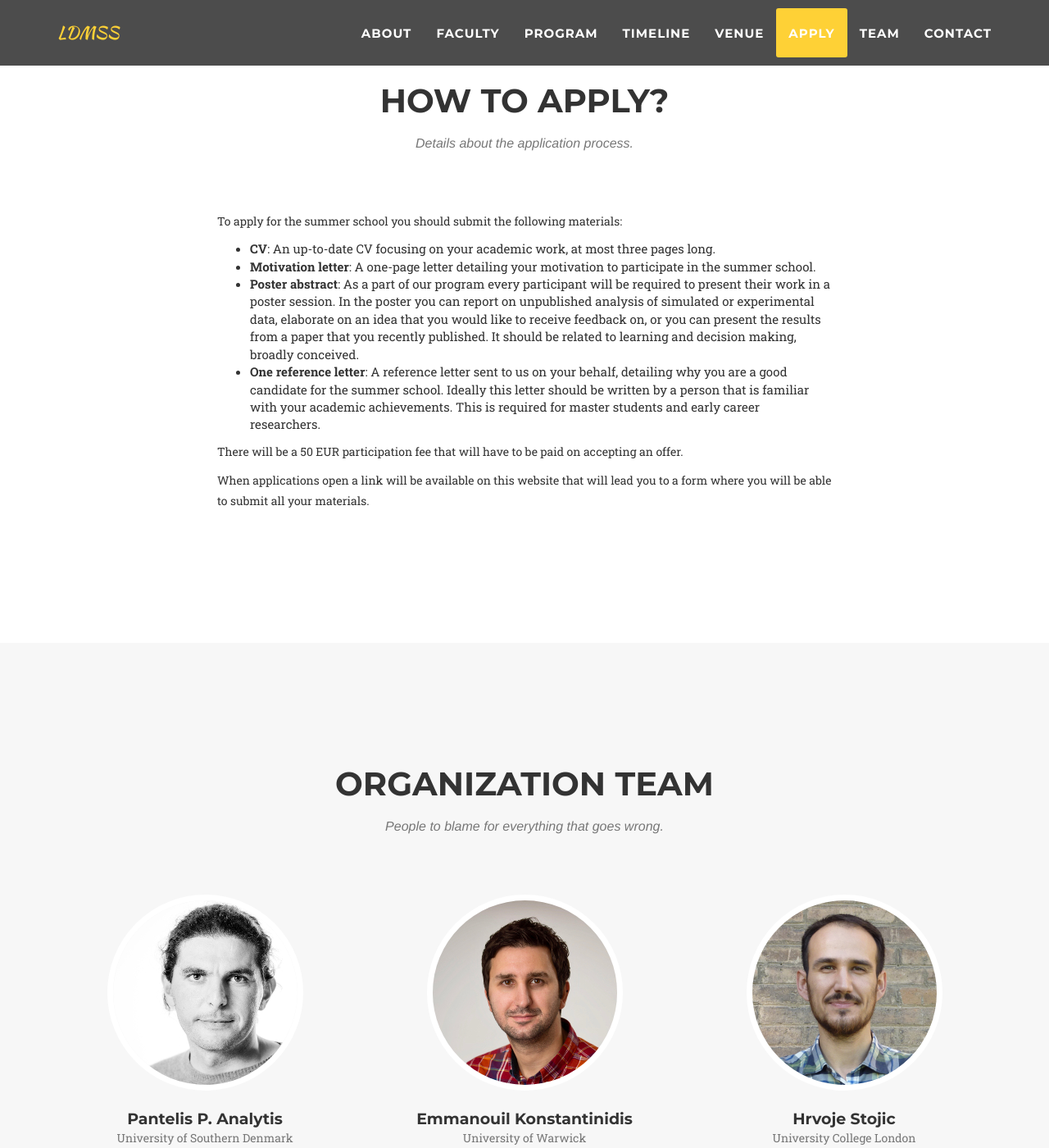
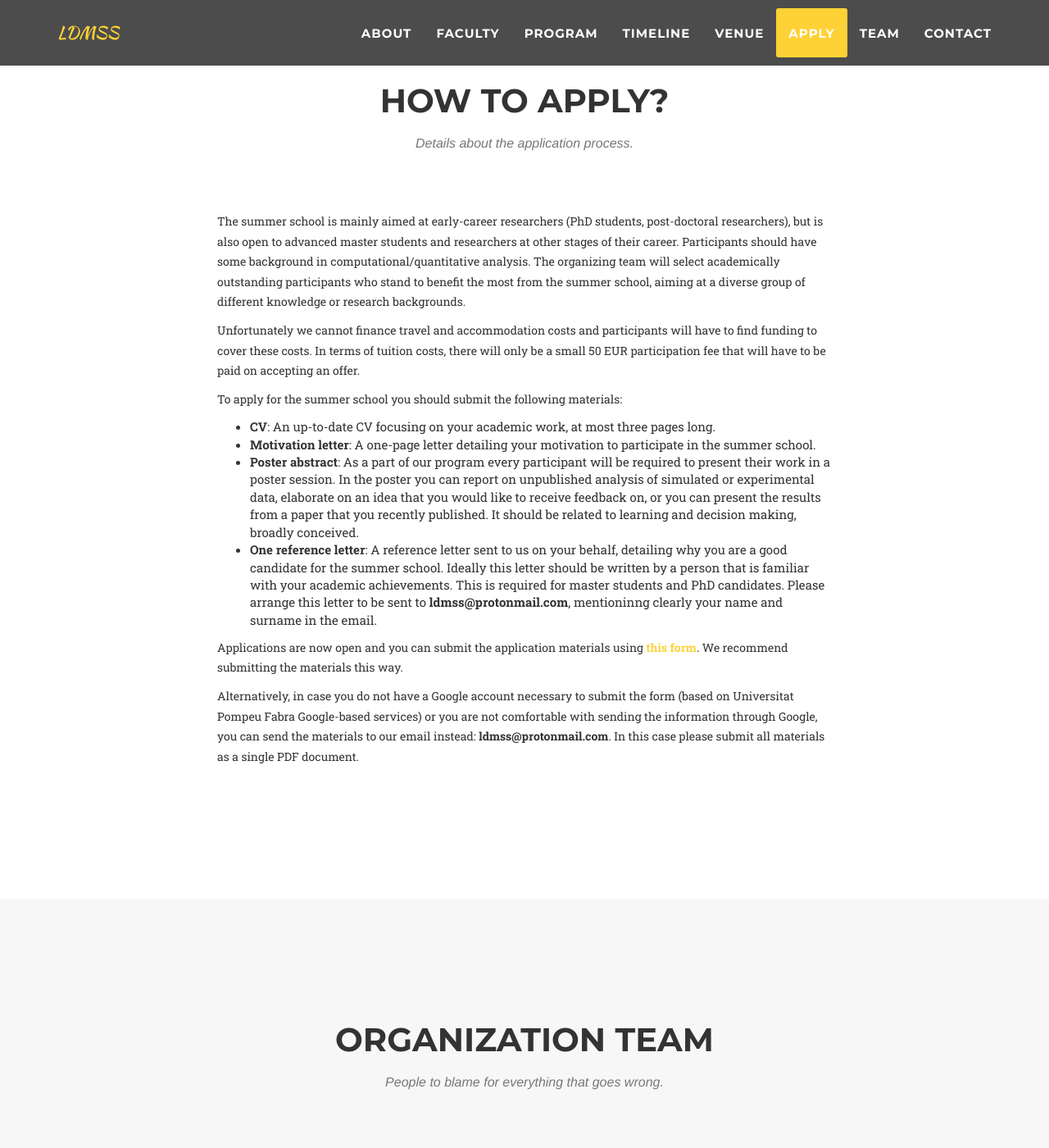
Before and after one commit to ldmss/ldmss.github.io, a Jekyll site: the page built from index.html, in a window 1280 px wide and 1400 px high, scrolled down 9872 px. Shown: the whole window at 82% size. Built offline with Jekyll 4.4.1, drawn with Linux system fonts in a browser that asks for light colours; some web fonts are replaced.

Commit message:
added instructions for submitting applications

```diff
--- a/_includes/apply.html
+++ b/_includes/apply.html
@@ -10,17 +10,22 @@
             <div class="row">
                 <div class="col-md-2 col-sm-1 col-xs-0"></div>
                 <div class="col-md-8 col-sm-10 col-xs-12">
+
+                    <p>The summer school is mainly aimed at early-career researchers (PhD students, post-doctoral researchers), but is also open to advanced master students and researchers at other stages of their career. Participants should have some background in computational/quantitative analysis. The organizing team will select academically outstanding participants who stand to benefit the most from the summer school, aiming at a diverse group of different knowledge or research backgrounds.</p>
+
+                    <p>Unfortunately we cannot finance travel and accommodation costs and participants will have to find funding to cover these costs. In terms of tuition costs, there will only be a small 50 EUR participation fee that will have to be paid on accepting an offer.</p>
+
                     <p>To apply for the summer school you should submit the following materials:</p>
                     <ul>
                         <li><strong>CV</strong>: An up-to-date CV focusing on your academic work, at most three pages long.</li>
                         <li><strong>Motivation letter</strong>: A one-page letter detailing your motivation to participate in the summer school.</li>
                         <li><strong>Poster abstract</strong>: As a part of our program every participant will be required to present their work in a poster session. In the poster you can report on unpublished analysis of simulated or experimental data, elaborate on an idea that you would like to receive feedback on, or you can present the results from a paper that you recently published. It should be related to learning and decision making, broadly conceived.</li>
-                        <li><strong>One reference letter</strong>: A reference letter sent to us on your behalf, detailing why you are a good candidate for the summer school. Ideally this letter should be written by a person that is familiar with your academic achievements. This is required for master students and early career researchers.</li>
+                        <li><strong>One reference letter</strong>: A reference letter sent to us on your behalf, detailing why you are a good candidate for the summer school. Ideally this letter should be written by a person that is familiar with your academic achievements. This is required for master students and PhD candidates. Please arrange this letter to be sent to <strong>ldmss@protonmail.com</strong>, mentioninng clearly your name and surname in the email.</li>
                     </ul>
 
-                    <p>There will be a 50 EUR participation fee that will have to be paid on accepting an offer.</p>
+                    <p>Applications are now open and you can submit the application materials using <a href="https://forms.gle/nu7iz9thYeRCVXna8"><strong>this form</strong></a>. We recommend submitting the materials this way.</p>
 
-                    <p>When applications open a link will be available on this website that will lead you to a form where you will be able to submit all your materials.</p>
+                    <p>Alternatively, in case you do not have a Google account necessary to submit the form (based on Universitat Pompeu Fabra Google-based services) or you are not comfortable with sending the information through Google, you can send the materials to our email instead: <strong>ldmss@protonmail.com</strong>. In this case please submit all materials as a single PDF document.</p>
                 </div>
             </div>
         </div>
```
